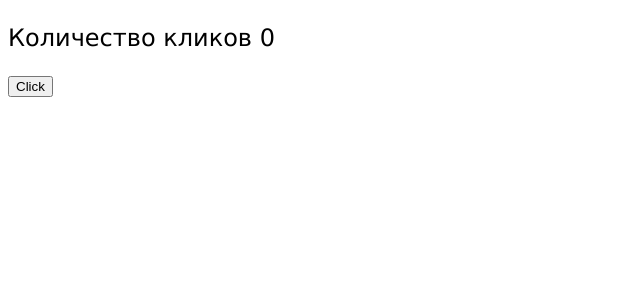
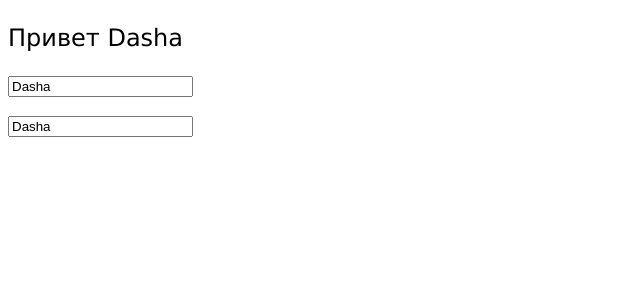
Before and after one commit to dariagd/angular, an Angular app: page / in a window 1280 px wide. Shown: the top 300 px of the page, without its empty margins (0-640 px from the left). Built offline with nearby package versions, Linux system fonts and the light colour scheme.

Commit message:
two forms

```diff
--- a/src/app/app.component.html
+++ b/src/app/app.component.html
@@ -1,2 +1,3 @@
-<p>Количество кликов {{count}}</p>
-<button (click)="increase($event)">Click</button>
+<p>Привет {{name}}</p>
+<input type="text" [(ngModel)]="name" /> <br><br>
+<input type="text" [(ngModel)]="name" />
--- a/src/app/app.component.ts
+++ b/src/app/app.component.ts
@@ -6,10 +6,5 @@ import { Component } from '@angular/core';
   styleUrls: ['./app.component.css']
 })
 export class AppComponent {
-  count: number = 0;
-  increase($event : any): void {
-    this.count++;
-    console.log($event);
-  }
-  // title = 'frontend';
+  name: string = "Dasha";
 }
```
